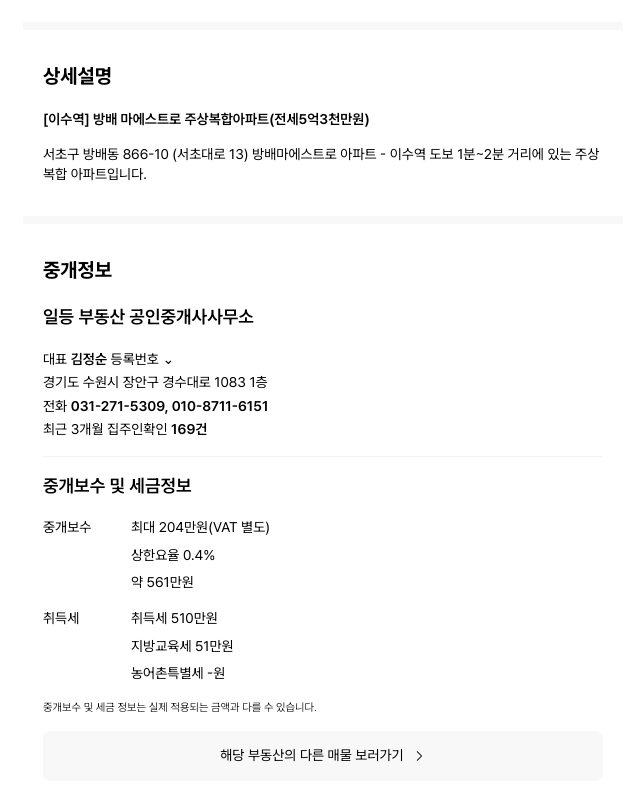
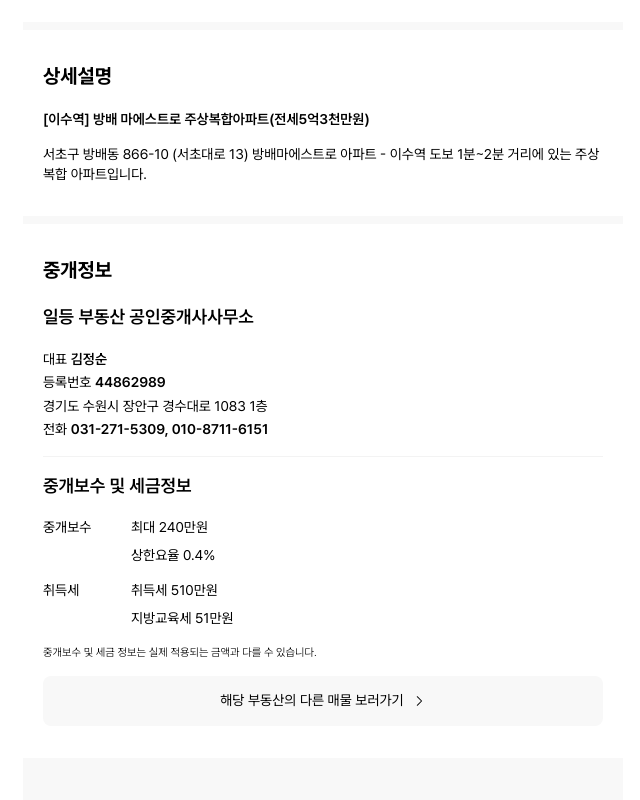
Before and after one commit to FC-DEV3-Final-Project/zoop-frontend, a Next.js app: page /property/1 in a window 1280 px wide. Shown: the part 2258-3058 px from the top of the page, without its empty margins (317-957 px from the left). Built offline with nearby package versions, Linux system fonts and the light colour scheme.

Commit message:
design: 중개정보 UI 수정

```diff
--- a/src/app/property/[id]/(with-tabs)/detail/section/AgentSection.tsx
+++ b/src/app/property/[id]/(with-tabs)/detail/section/AgentSection.tsx
@@ -7,25 +7,22 @@ export default function AgentSection() {
   const router = useRouter();
   const agentInfo = [
     { label: "대표", value: "김정순" },
+    { label: "등록번호", value: "44862989" },
     { label: "", value: "경기도 수원시 장안구 경수대로 1083 1층" }, // 주소
     {
       label: "전화",
       value: ["031-271-5309", "010-8711-6151"],
-    },
-    {
-      label: "최근 3개월 집주인확인",
-      value: "169건",
     },
   ];
 
   const feeInfo = [
     {
       label: "중개보수",
-      values: ["최대 204만원(VAT 별도)", "상한요율 0.4%", "약 561만원"],
+      values: ["최대 240만원", "상한요율 0.4%"],
     },
     {
       label: "취득세",
-      values: ["취득세 510만원", "지방교육세 51만원", "농어촌특별세 -원"],
+      values: ["취득세 510만원", "지방교육세 51만원"],
     },
   ];
 
@@ -50,9 +47,10 @@ export default function AgentSection() {
                 ) : (
                   <span className="text-caption1">{item.value}</span>
                 )}
-                {item.label === "대표" && " 등록번호 ⌄"}
+                {item.label === "대표"}
               </>
             )}
+
             {/* label 제외하는 주소 */}
             {!item.label && <>{item.value}</>}
           </div>
@@ -80,7 +78,6 @@ export default function AgentSection() {
         중개보수 및 세금 정보는 실제 적용되는 금액과 다를 수 있습니다.
       </p>
       <div className="mt-4">
-        {/* 우선은 홈으로 연동해놨는데 추후 수정할 예정 */}
         <GrayButton
           label={
             <div className="flex items-center justify-center gap-2">
@@ -88,7 +85,7 @@ export default function AgentSection() {
               <img src="/icons/arrow-right.svg" alt="arrow" width={14} height={14} />
             </div>
           }
-          onClick={() => router.push("/")}
+          onClick={() => router.push("/real-estate/{propertyId}")}
         />{" "}
       </div>
     </section>
```
